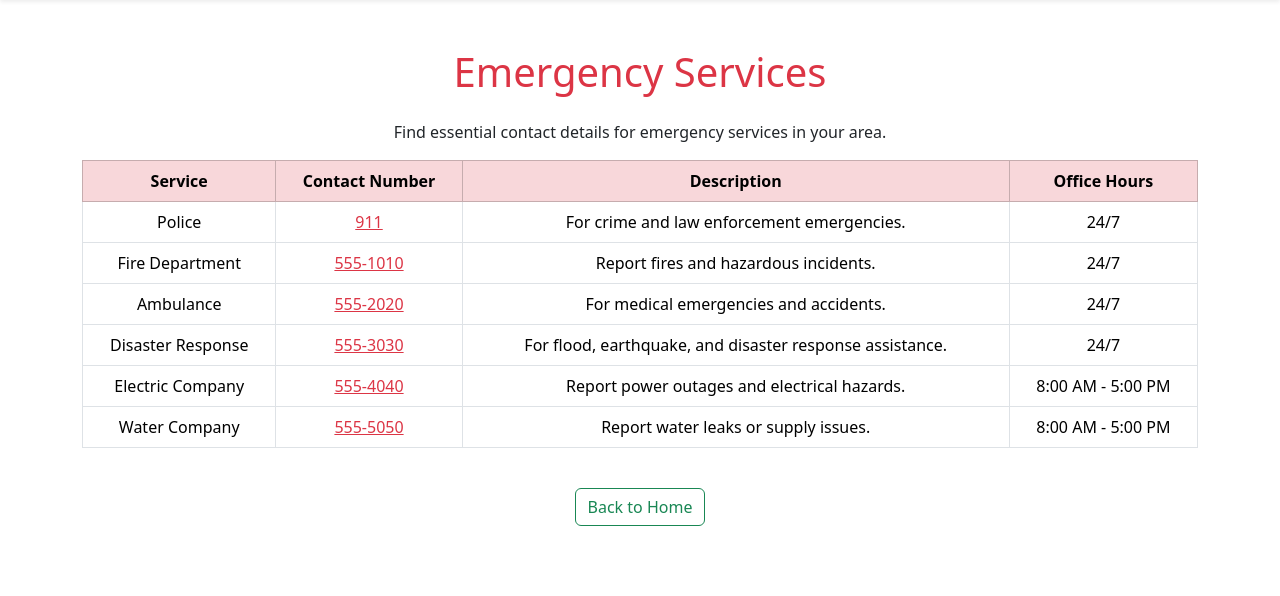
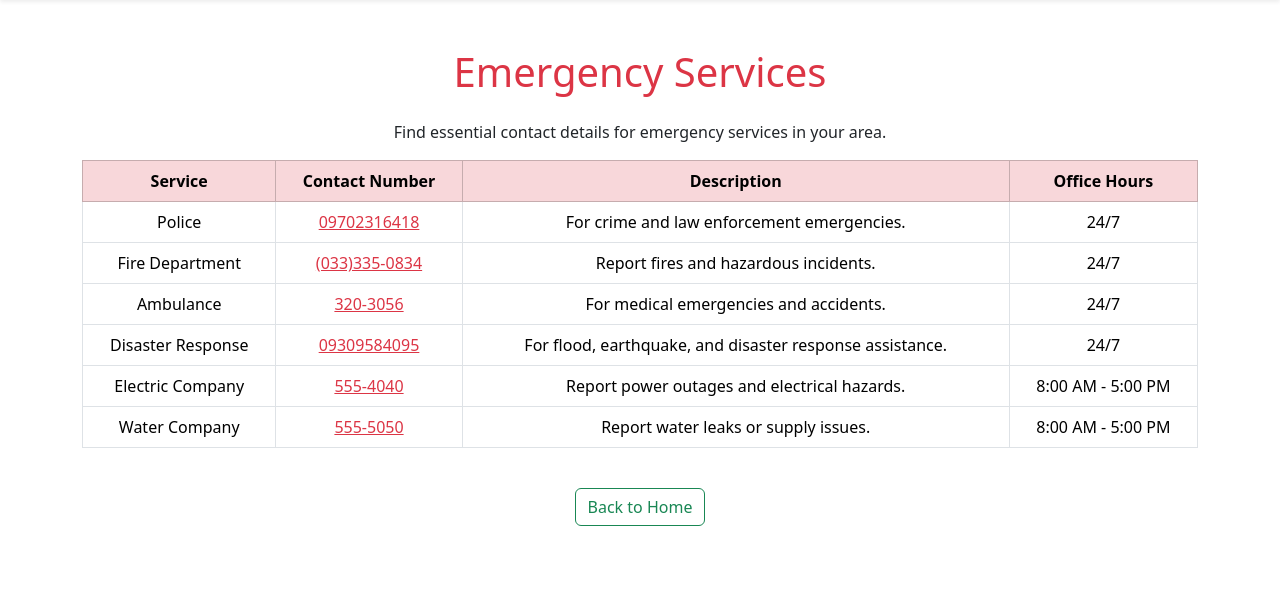
Before and after one commit to JerichoCansino/Community-Assistance-Portal-ETR, a PHP site: page /emergency_services.php in a window 1280 px wide. Shown: the part 57-653 px from the top of the page. Run offline with PHP 8.4, Linux system fonts and the light colour scheme.

Commit message:
Modified Emergency Services

```diff
--- a/community_assistance_portal_etr/emergency_services.php
+++ b/community_assistance_portal_etr/emergency_services.php
@@ -57,25 +57,25 @@ session_start();
                 <tbody>
                     <tr>
                         <td>Police</td>
-                        <td><a href="tel:911" class="text-danger">911</a></td>
+                        <td><a href="tel:09702316418" class="text-danger">09702316418</a></td>
                         <td>For crime and law enforcement emergencies.</td>
                         <td>24/7</td>
                     </tr>
                     <tr>
                         <td>Fire Department</td>
-                        <td><a href="tel:5551010" class="text-danger">555-1010</a></td>
+                        <td><a href="tel: (033)335-0834" class="text-danger"> (033)335-0834</a></td>
                         <td>Report fires and hazardous incidents.</td>
                         <td>24/7</td>
                     </tr>
                     <tr>
                         <td>Ambulance</td>
-                        <td><a href="tel:5552020" class="text-danger">555-2020</a></td>
+                        <td><a href="tel:20-3056" class="text-danger">320-3056</a></td>
                         <td>For medical emergencies and accidents.</td>
                         <td>24/7</td>
                     </tr>
                     <tr>
                         <td>Disaster Response</td>
-                        <td><a href="tel:5553030" class="text-danger">555-3030</a></td>
+                        <td><a href="tel:09309584095" class="text-danger"> 09309584095</a></td>
                         <td>For flood, earthquake, and disaster response assistance.</td>
                         <td>24/7</td>
                     </tr>
```
